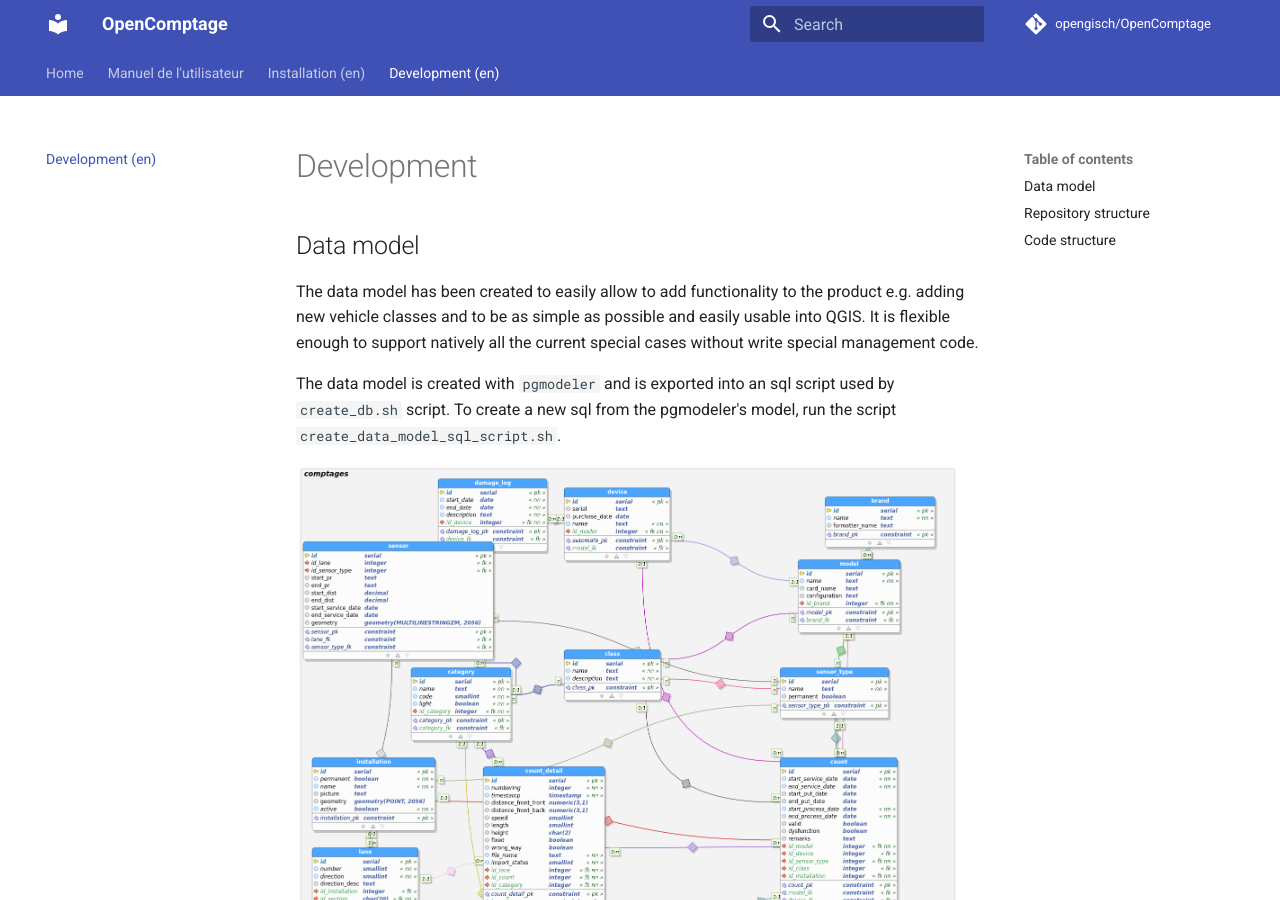
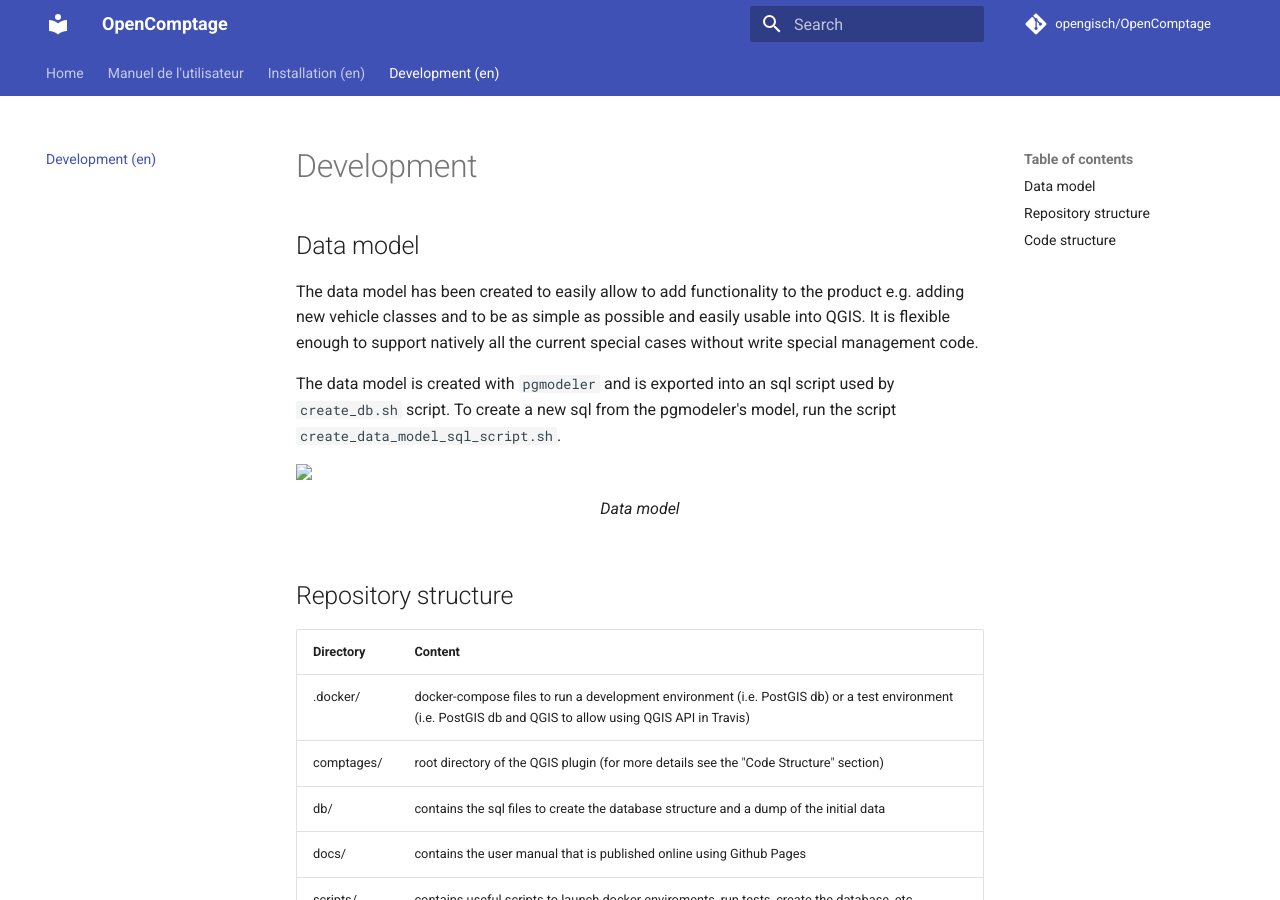
Before and after one commit to opengisch/OpenComptage, an MkDocs documentation site: the page built from docs/development.md, in a window 1280 px wide and 900 px high. Built offline with MkDocs 1.6.1 and Material for MkDocs 9.7.7, drawn with Linux system fonts in a browser that asks for light colours; comment, search, counter and statistics services are not loaded.

Commit message:
Update schema link in documentation

```diff
--- a/docs/development.md
+++ b/docs/development.md
@@ -10,7 +10,7 @@ used by `create_db.sh` script. To create a new sql from the pgmodeler's model,
 run the script `create_data_model_sql_script.sh`.
 
 <figure>
-  <img src="../assets/data_model.png" width="800" />
+  <img src="./assets/data_model.png" width="800" />
   <figcaption>Data model</figcaption>
 </figure>
 
```
